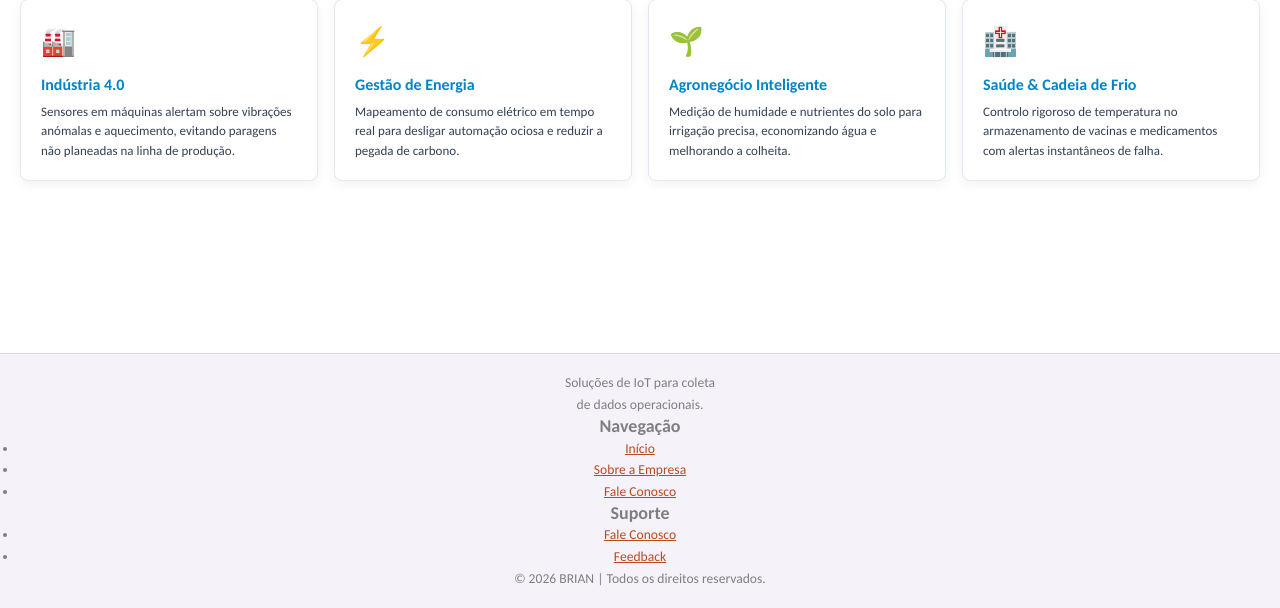
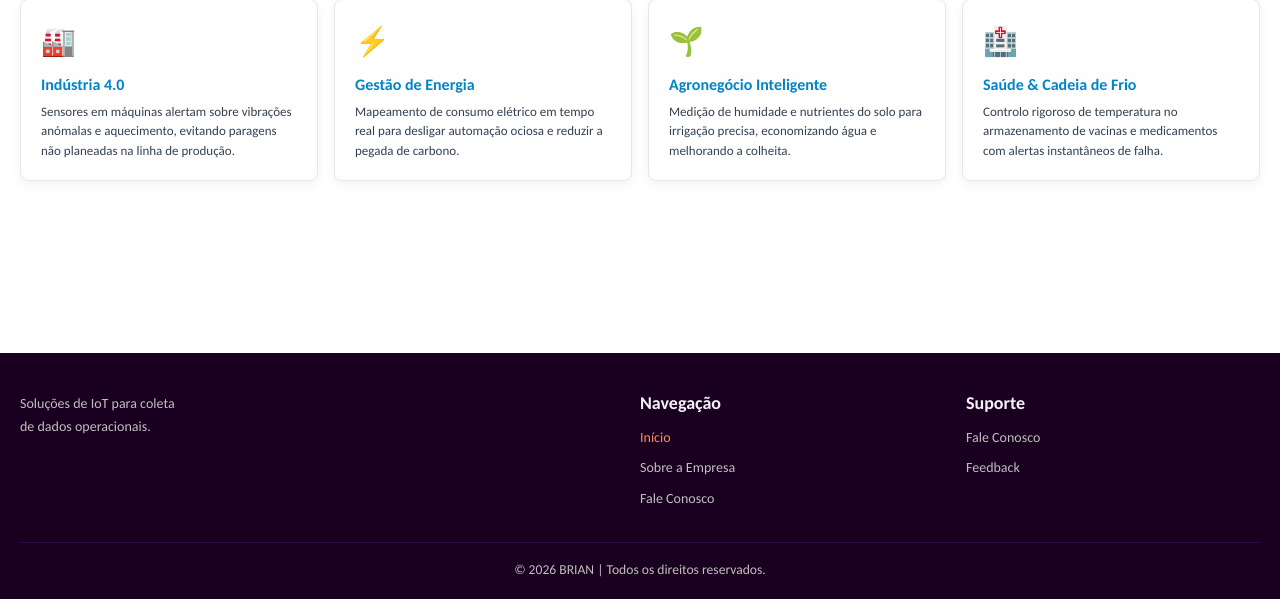
Before and after one commit to biavieiraa/django_fds, a Django app: page /forum/ in a window 1280 px wide. Shown: the part 1349-1957 px from the top of the page. Run offline with Django 5.2, Linux system fonts and the light colour scheme; some web fonts are replaced.

Commit message:
Estilização do footer conforme o style guide

```diff
--- a/forum/static/css/style.css
+++ b/forum/static/css/style.css
@@ -384,18 +384,35 @@ textarea.form-control { resize: vertical; min-height: 100px; }
 .feedback-date { font-size: 0.8rem; color: var(--text-muted); }
 .feedback-text { color: var(--text-secondary); line-height: 1.55; word-break: break-word; font-size: var(--fs-body-sm); }
 
-/* ==========================================================================
-   Rodapé
-   ========================================================================== */
-footer {
+/* ===== RODAPÉ ===== */
+.footer {
+    background: var(--header-bg);
+    color: var(--texto-5);
+    padding: 40px var(--pad-x) 18px;
+    margin-top: auto;
+    font-size: var(--fs-body-sm);
+}
+.footer-container {
+    max-width: var(--container-max);
+    margin: 0 auto;
+    display: grid;
+    grid-template-columns: 2fr 1fr 1fr;
+    gap: 32px;
+}
+.footer-logo:empty { display: none; }
+.footer h4 { color: var(--texto-6); margin-bottom: 12px; }
+.footer ul { list-style: none; display: flex; flex-direction: column; gap: 8px; }
+.footer a { color: var(--texto-5); text-decoration: none; }
+.footer a:hover, .footer a.active { color: var(--laranja-300); }
+.footer-copy {
+    max-width: var(--container-max);
+    margin: 32px auto 0;
+    padding-top: 16px;
+    border-top: 1px solid var(--roxo-800);
     text-align: center;
-    padding: 18px;
-    color: var(--text-muted);
     font-size: 0.85rem;
-    background: var(--card-bg);
-    border-top: 1px solid var(--border-color);
-    margin-top: auto;
 }
+@media (max-width: 640px) { .footer-container { grid-template-columns: 1fr; } }
 
 /* Layout Geral do Chat Estilo Gemini */
 .gemini-chat-container {
```
